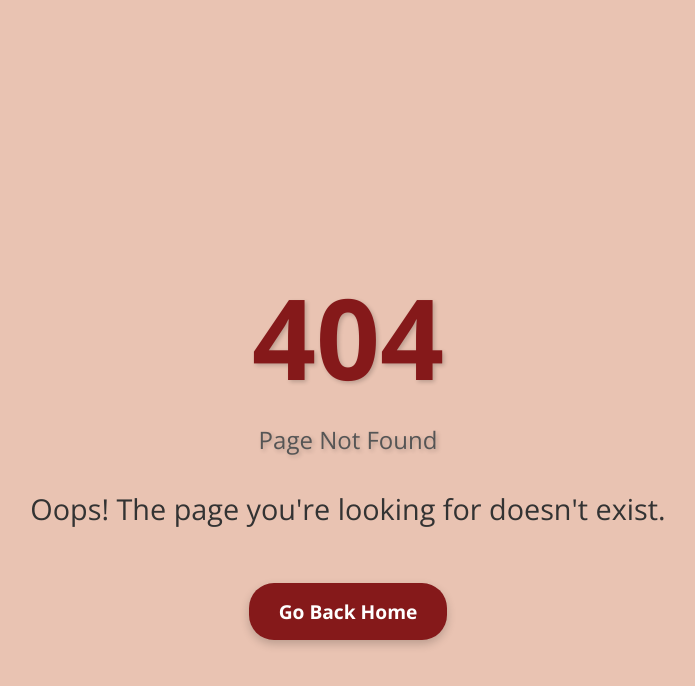
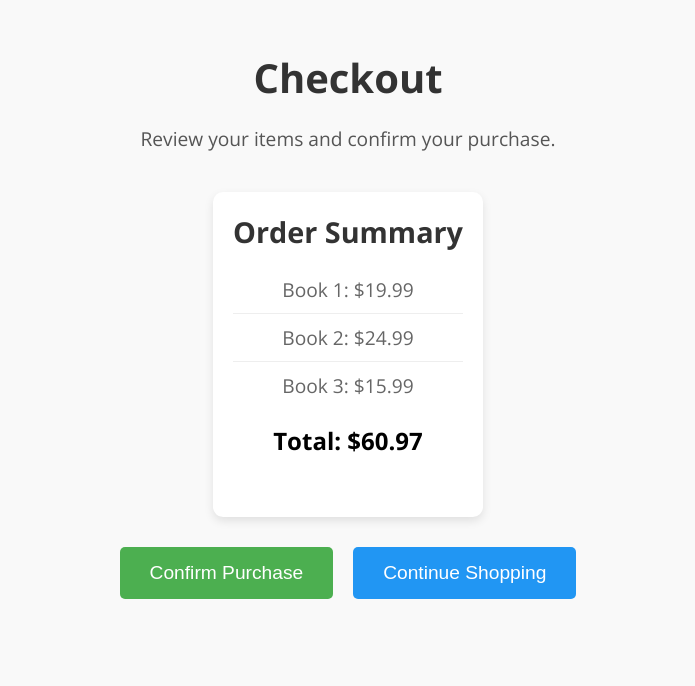
Before and after one commit to ayoubmorchid/bookhaven, a React (Create React App) app: page /checkout in a window 1280 px wide. Before the commit this address had no page. Shown: the top 686 px of the page, without its empty margins (292-987 px from the left). Built offline with nearby package versions, Linux system fonts and the light colour scheme.

Commit message:
Add page checkout

```diff
--- a/src/App.js
+++ b/src/App.js
@@ -8,6 +8,7 @@ import ForgetPassword from './pages/ForgetPassword';
 import ContactUs from './pages/contactus';
 import AboutUs from './pages/about';
 import NotFound from "./pages/NotFound";
+import Checkout from "./pages/Checkout"
 
 
 
@@ -27,6 +28,7 @@ function App() {
         <Route path="/contact" element={<ContactUs />} />
         <Route path="/about" element={<AboutUs />} />
         <Route path="*" element={<NotFound />} />
+        <Route path="checkout" element={<Checkout/>} />
 
 
 
--- /dev/null
+++ b/src/pages/Checkout.jsx
@@ -0,0 +1,44 @@
+import React from "react";
+import { useNavigate } from "react-router-dom";
+import "../style/Checkout.css";
+
+const Checkout = () => {
+  const navigate = useNavigate();
+
+  const handleContinueShopping = () => {
+    navigate("/books"); // توجيه المستخدم إلى صفحة الكتب
+  };
+
+  const handleConfirmPurchase = () => {
+    alert("Thank you for your purchase! Your order has been confirmed.");
+    navigate("/books"); // إعادة المستخدم إلى صفحة الكتب بعد الشراء
+  };
+
+  return (
+    <div className="checkout-container">
+      <h1>Checkout</h1>
+      <p>Review your items and confirm your purchase.</p>
+
+      <div className="checkout-summary">
+        <h2>Order Summary</h2>
+        <ul>
+          <li>Book 1: $19.99</li>
+          <li>Book 2: $24.99</li>
+          <li>Book 3: $15.99</li>
+        </ul>
+        <p className="total">Total: $60.97</p>
+      </div>
+
+      <div className="checkout-actions">
+        <button onClick={handleConfirmPurchase} className="confirm-btn">
+          Confirm Purchase
+        </button>
+        <button onClick={handleContinueShopping} className="continue-btn">
+          Continue Shopping
+        </button>
+      </div>
+    </div>
+  );
+};
+
+export default Checkout;
--- /dev/null
+++ b/src/style/Checkout.css
@@ -0,0 +1,96 @@
+/* Checkout Page Styles */
+
+.checkout-container {
+    font-family: 'Open Sans', sans-serif;
+    text-align: center;
+    padding: 50px;
+    background-color: #f9f9f9;
+    min-height: 100vh;
+  }
+
+  .checkout-container h1 {
+    font-size: 2.5rem;
+    color: #333;
+    margin-bottom: 20px;
+  }
+
+  .checkout-container p {
+    font-size: 1.2rem;
+    color: #555;
+    margin-bottom: 40px;
+  }
+
+  .checkout-summary {
+    background-color: #fff;
+    border-radius: 10px;
+    padding: 20px;
+    box-shadow: 0 4px 10px rgba(0, 0, 0, 0.1);
+    display: inline-block;
+    margin-bottom: 30px;
+  }
+
+  .checkout-summary h2 {
+    font-size: 1.8rem;
+    color: #333;
+    margin-bottom: 15px;
+  }
+
+  .checkout-summary ul {
+    list-style: none;
+    padding: 0;
+    margin: 0;
+  }
+
+  .checkout-summary ul li {
+    font-size: 1.2rem;
+    color: #666;
+    padding: 10px 0;
+    border-bottom: 1px solid #eee;
+  }
+
+  .checkout-summary ul li:last-child {
+    border-bottom: none;
+  }
+
+  .checkout-summary .total {
+    font-size: 1.5rem;
+    font-weight: bold;
+    color: #000;
+    margin-top: 15px;
+  }
+
+  .checkout-actions {
+    display: flex;
+    justify-content: center;
+    gap: 20px;
+  }
+
+  .confirm-btn {
+    background-color: #4caf50;
+    color: #fff;
+    padding: 15px 30px;
+    font-size: 1.2rem;
+    border: none;
+    border-radius: 5px;
+    cursor: pointer;
+    transition: background-color 0.3s ease;
+  }
+
+  .confirm-btn:hover {
+    background-color: #45a049;
+  }
+
+  .continue-btn {
+    background-color: #2196f3;
+    color: #fff;
+    padding: 15px 30px;
+    font-size: 1.2rem;
+    border: none;
+    border-radius: 5px;
+    cursor: pointer;
+    transition: background-color 0.3s ease;
+  }
+
+  .continue-btn:hover {
+    background-color: #1976d2;
+  }
```
